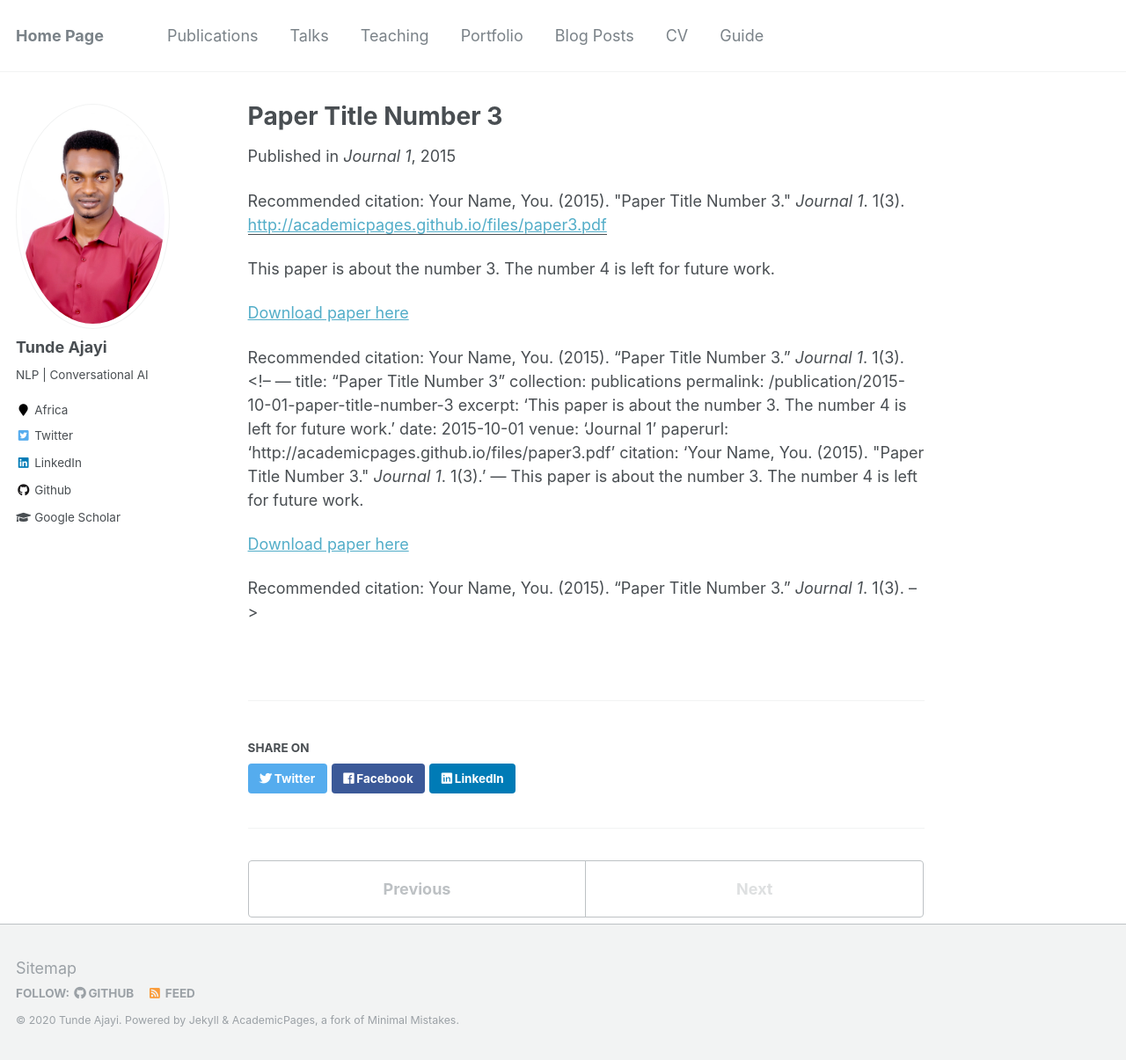
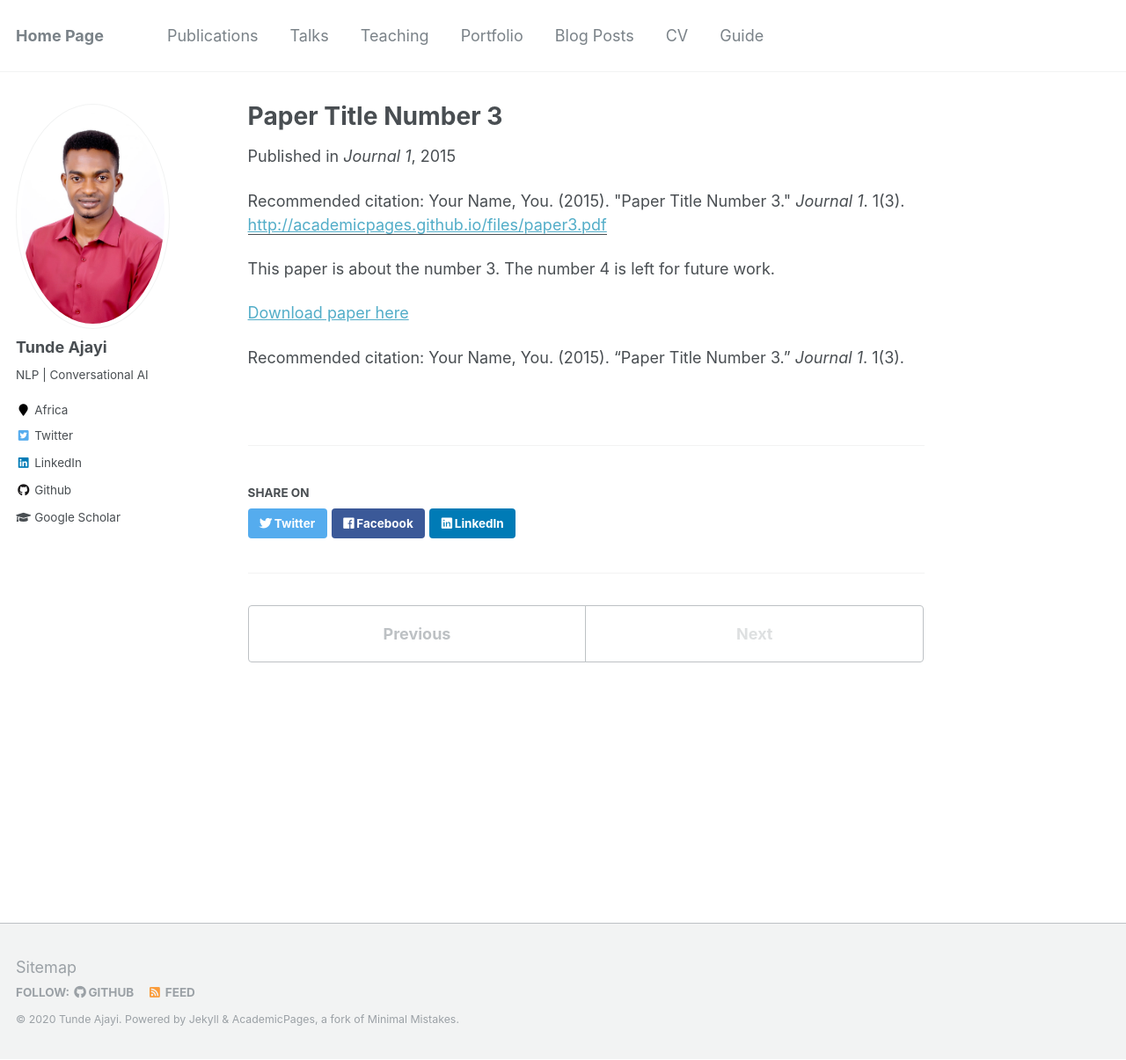
Before and after one commit to tundeajayi/tundeajayi.github.io, a Jekyll site: the page built from _publications/2015-10-01-paper-title-number-3.md, in a window 1280 px wide and 1205 px high. Shown: the whole window at 88% size. Built offline with Jekyll 4.4.1, drawn with Linux system fonts in a browser that asks for light colours.

Commit message:
updated publications

```diff
--- a/_publications/2015-10-01-paper-title-number-3.md
+++ b/_publications/2015-10-01-paper-title-number-3.md
@@ -13,18 +13,3 @@ This paper is about the number 3. The number 4 is left for future work.
 [Download paper here](http://academicpages.github.io/files/paper3.pdf)
 
 Recommended citation: Your Name, You. (2015). "Paper Title Number 3." <i>Journal 1</i>. 1(3).
-<!-- ---
-title: "Paper Title Number 3"
-collection: publications
-permalink: /publication/2015-10-01-paper-title-number-3
-excerpt: 'This paper is about the number 3. The number 4 is left for future work.'
-date: 2015-10-01
-venue: 'Journal 1'
-paperurl: 'http://academicpages.github.io/files/paper3.pdf'
-citation: 'Your Name, You. (2015). &quot;Paper Title Number 3.&quot; <i>Journal 1</i>. 1(3).'
----
-This paper is about the number 3. The number 4 is left for future work.
-
-[Download paper here](http://academicpages.github.io/files/paper3.pdf)
-
-Recommended citation: Your Name, You. (2015). "Paper Title Number 3." <i>Journal 1</i>. 1(3). -->
```
